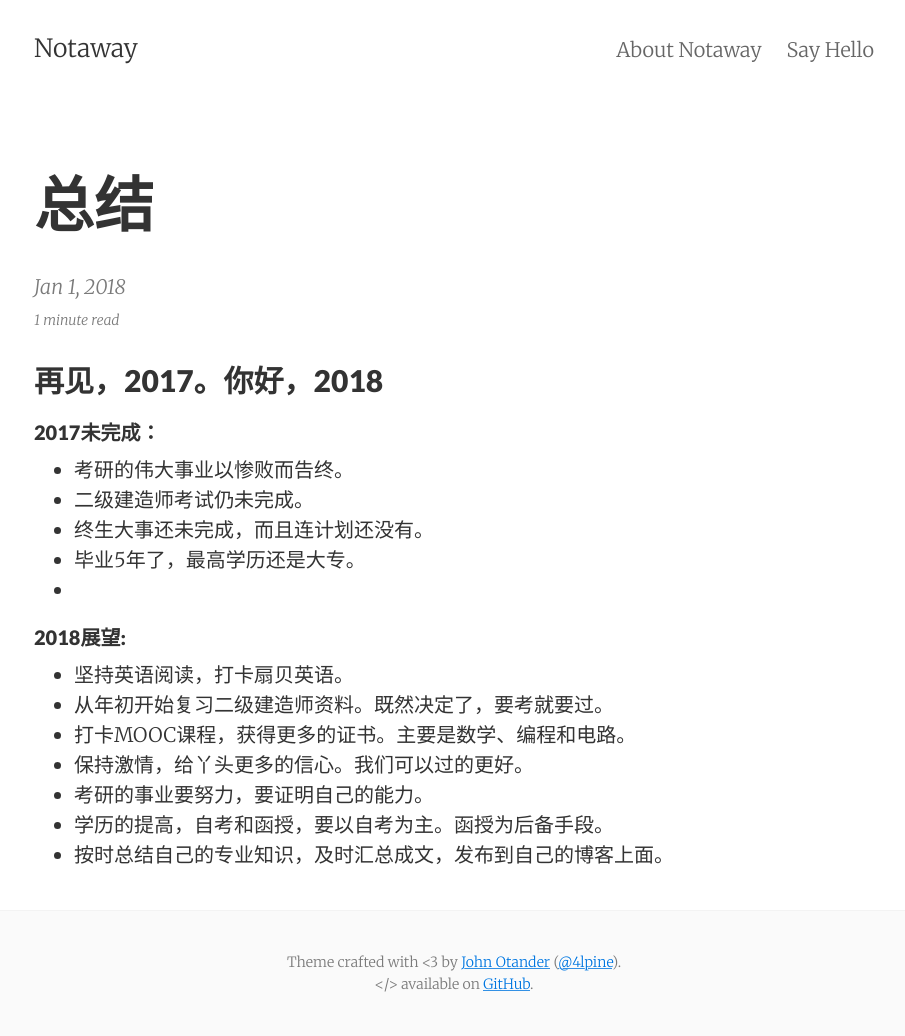
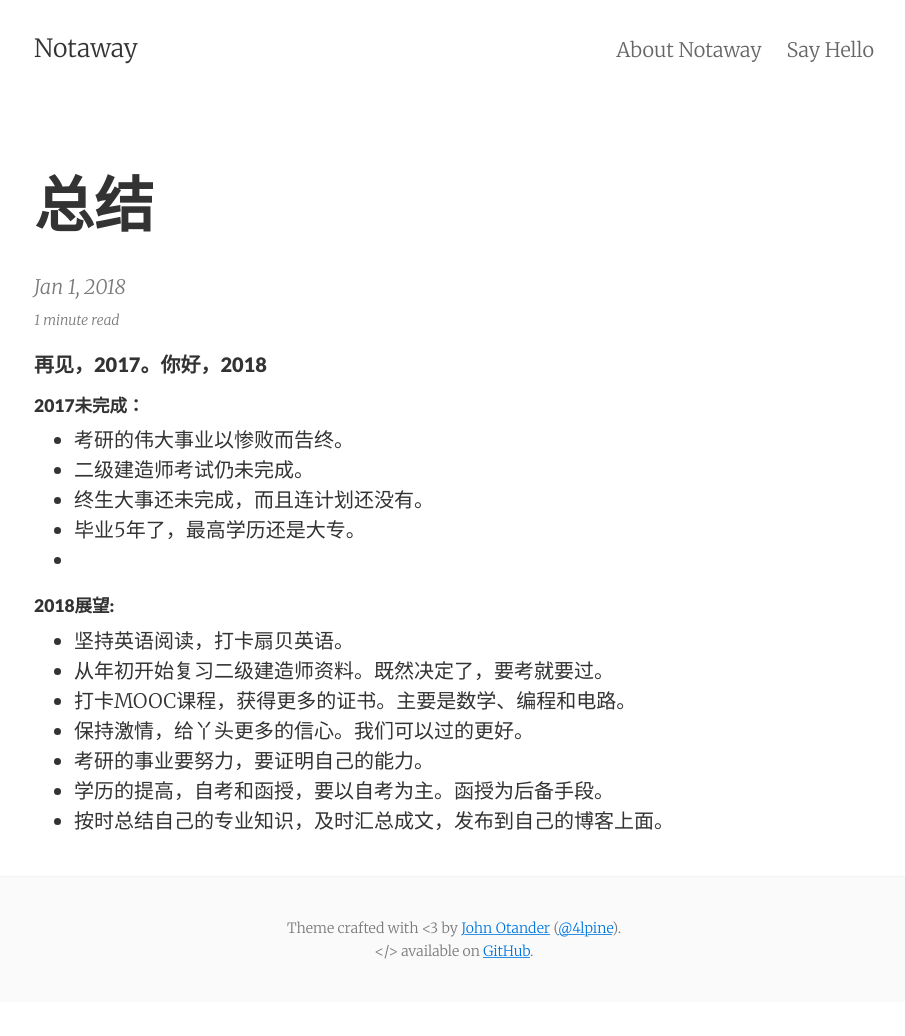
Before and after one commit to notaway/notaway.github.io, a Jekyll site: the page built from _posts/2018-1-1-hello-2018.md, in a window 1280 px wide. Shown: the whole page, without its empty margins (186-1091 px from the left). Built offline with Jekyll 4.4.1, drawn with Linux system fonts in a browser that asks for light colours; after the commit the page ends 1002 px from its top, so only the background shows below that.

Commit message:
2018-2-6-1

```diff
--- a/_posts/2018-1-1-hello-2018.md
+++ b/_posts/2018-1-1-hello-2018.md
@@ -5,9 +5,9 @@ date:       2018-1-1 21:18:18
 summary:    一年之计在于春
 categories: source
 ---
-## 再见，2017。你好，2018
+#### 再见，2017。你好，2018
 
-#### 2017未完成：
+##### 2017未完成：
 
 
 *   考研的伟大事业以惨败而告终。
@@ -16,7 +16,7 @@ categories: source
 *   毕业5年了，最高学历还是大专。
 *
 
-#### 2018展望:
+##### 2018展望:
 
 *   坚持英语阅读，打卡扇贝英语。
 *   从年初开始复习二级建造师资料。既然决定了，要考就要过。
```
Also changed, not shown: _posts/2018-2-2.md (+0 -1 lines), 3 other files.
